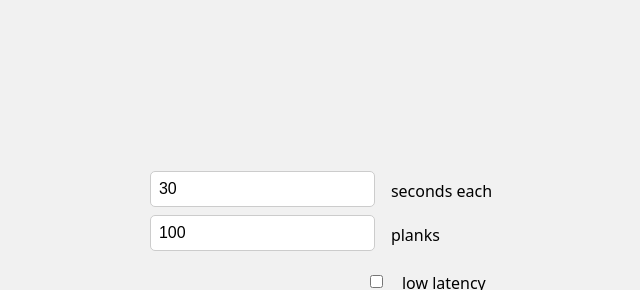
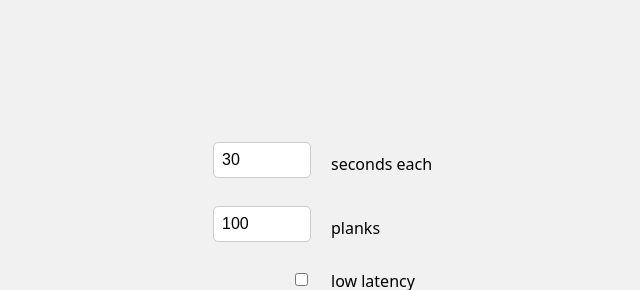
Before and after one commit to peterpaullake/plank-timer, a plain HTML site: page plank-timer.html in a window 1280 px wide. Shown: the part 118-408 px from the top of the page, without its empty margins (319-959 px from the left). Drawn offline with Linux system fonts and the light colour scheme.

Commit message:
Switch to css grid

```diff
--- a/plank-timer.html
+++ b/plank-timer.html
@@ -31,6 +31,7 @@
     font-size: 1rem;
     border-radius: 5px;
     border: 1px solid #ccc;
+	height: min-content;
   }
 
   button {
@@ -48,16 +49,27 @@
   }
 
   .boxcontainer {
-      display: flex;
-      flex-direction: column;
+      display: grid;
+	  grid-template-columns: repeat(2, 1fr);
+	  gap: 20px;
+	  margin-bottom: 2rem;
   }
-  .inputbox {
-      display: flex;
-      flex-direction: row;
+
+  .boxcontainer input {
+		grid-column: 1/2;
+		height: min-content;
+		justify-self: right;
   }
-  label {
-      line-height: 2.5rem;
-      margin-left: 1rem;
+  input[type="number"] {
+		width: 5rem;
+  }
+  .boxcontainer label {
+		grid-column: 2/2;
+		text-align: left;
+		align-self: center;
+  }
+  .boxcontainer label:last-child {
+		align-self: baseline;
   }
 #complete, #dialogbox {
     display: none;
@@ -230,18 +242,12 @@
 
 <div class="container">
   <div class="boxcontainer">
-      <div class="inputbox">
-          <input type="number" id="plankDuration" placeholder="Plank duration (in seconds)" value="30">
-          <label for="plankDuration">seconds each</label>
-      </div>
-      <div class="inputbox">
-          <input type="number" id="numPlanks" placeholder="Number of Planks" value="100">
-          <label for="numPlanks">planks</label>
-      </div>
-      <div class="inputbox" style="margin-top: 0.8rem">
-          <input type="checkbox" id="lowLatency" style="margin-left: 220px">
-          <label for="lowLatency" style="line-height: normal">low latency</label>
-      </div>
+	  <input type="number" id="plankDuration" placeholder="Plank duration (in seconds)" value="30">
+	  <label for="plankDuration">seconds each</label>
+	  <input type="number" id="numPlanks" placeholder="Number of Planks" value="100">
+	  <label for="numPlanks">planks</label>
+	  <input type="checkbox" id="lowLatency">
+	  <label for="lowLatency">low latency</label>
   </div>
   <div id="timer">00:00</div>
   <button id="startbutton">start</button>
```
